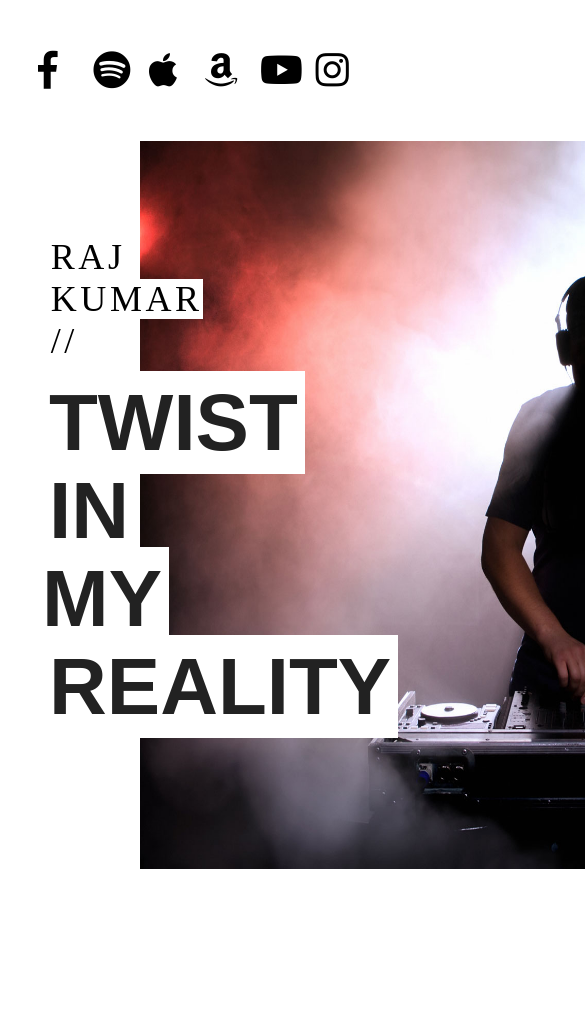
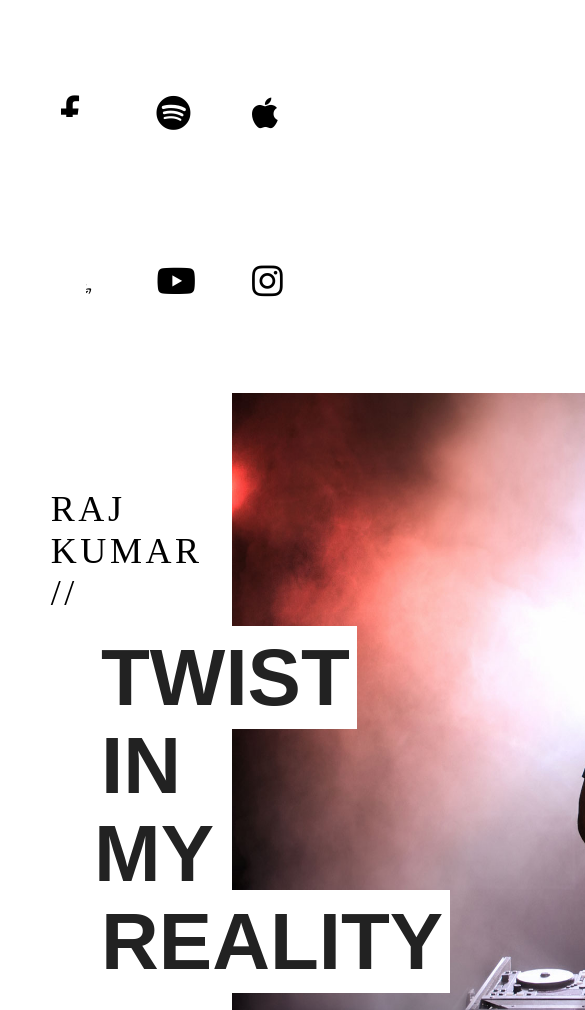
Before and after one commit to Rajpopzein/rajpopzein.github.io, a plain HTML site: page index.html in a window 390 px wide. Shown: the top 1010 px of the page, 585 px wide, since content can reach past the window. Drawn offline with nearby package versions, Linux system fonts and the light colour scheme.

Commit message:
Update main.css

```diff
--- a/css/main.css
+++ b/css/main.css
@@ -396,6 +396,44 @@ list-style: none;
         /* margin: 10px; */
     }
 }
+@media screen and (max-width:642px){
+    .navbar-icon {
+        padding: 42px;
+        margin-left: 19px;
+        list-style: none;
+    }
+    .social-media {
+        display: inline-block;
+        width: 59px;
+        height: 30px;
+        font-size: 35px;
+    }
+    .toggler {
+        display: block;
+        float: right;
+        padding: 35px;
+        margin-right: -558px;
+        font-size: 34px;
+    }
+    .content-image {
+        width: 939px;
+        height: 746px;
+        position: relative;
+        left: 58%;
+        top: -456px;
+        z-index: -1;
+        bottom: 0px;
+    }
+    .header {
+        font: normal normal bold 80px/1.1em raleway,sans-serif;
+        color: #222222;
+        width: 20%;
+        position: relative;
+        top: 137px;
+        left: 94px;
+        bottom: 0px;
+    }
+}
 .active
 {
     display: block;
```
